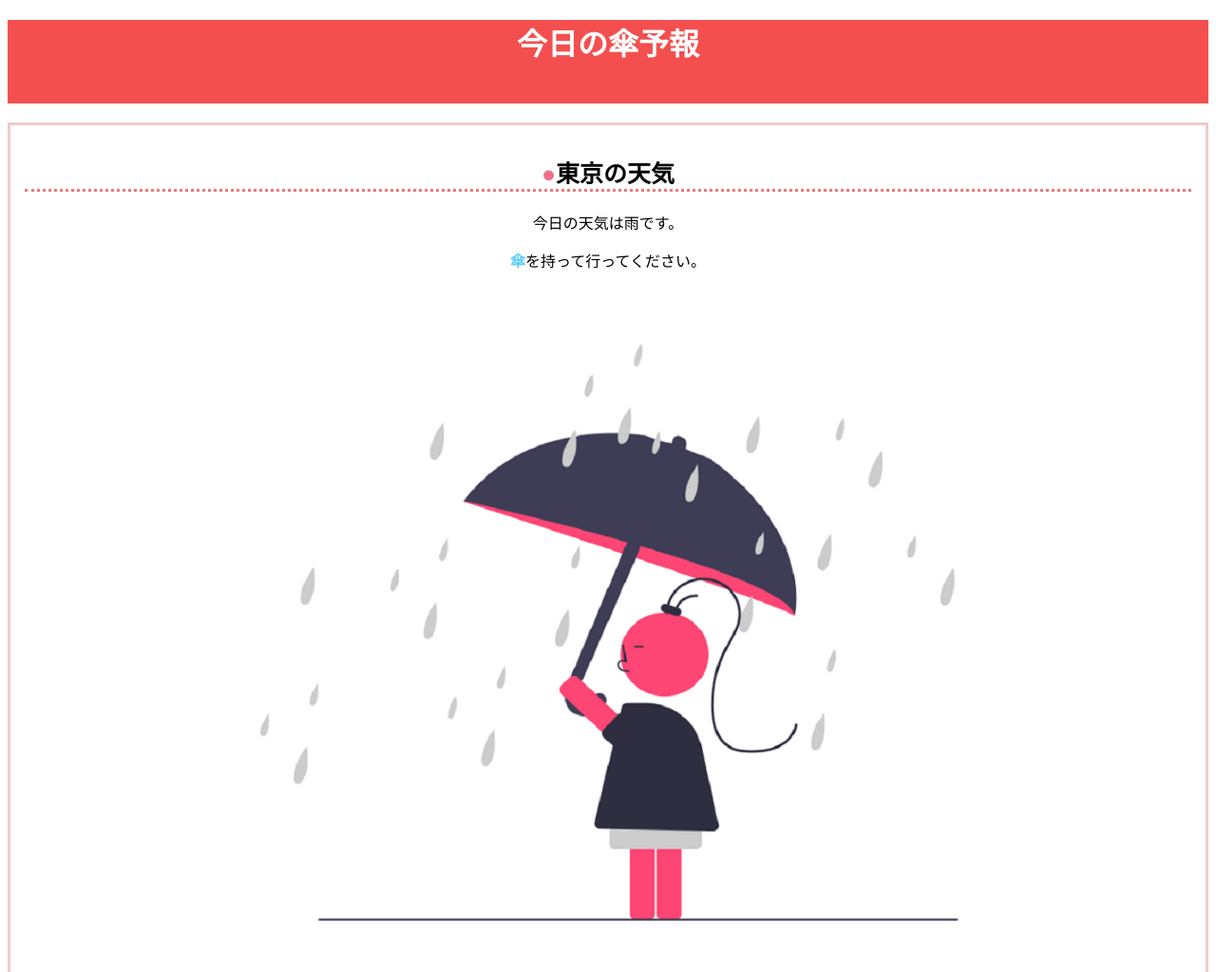
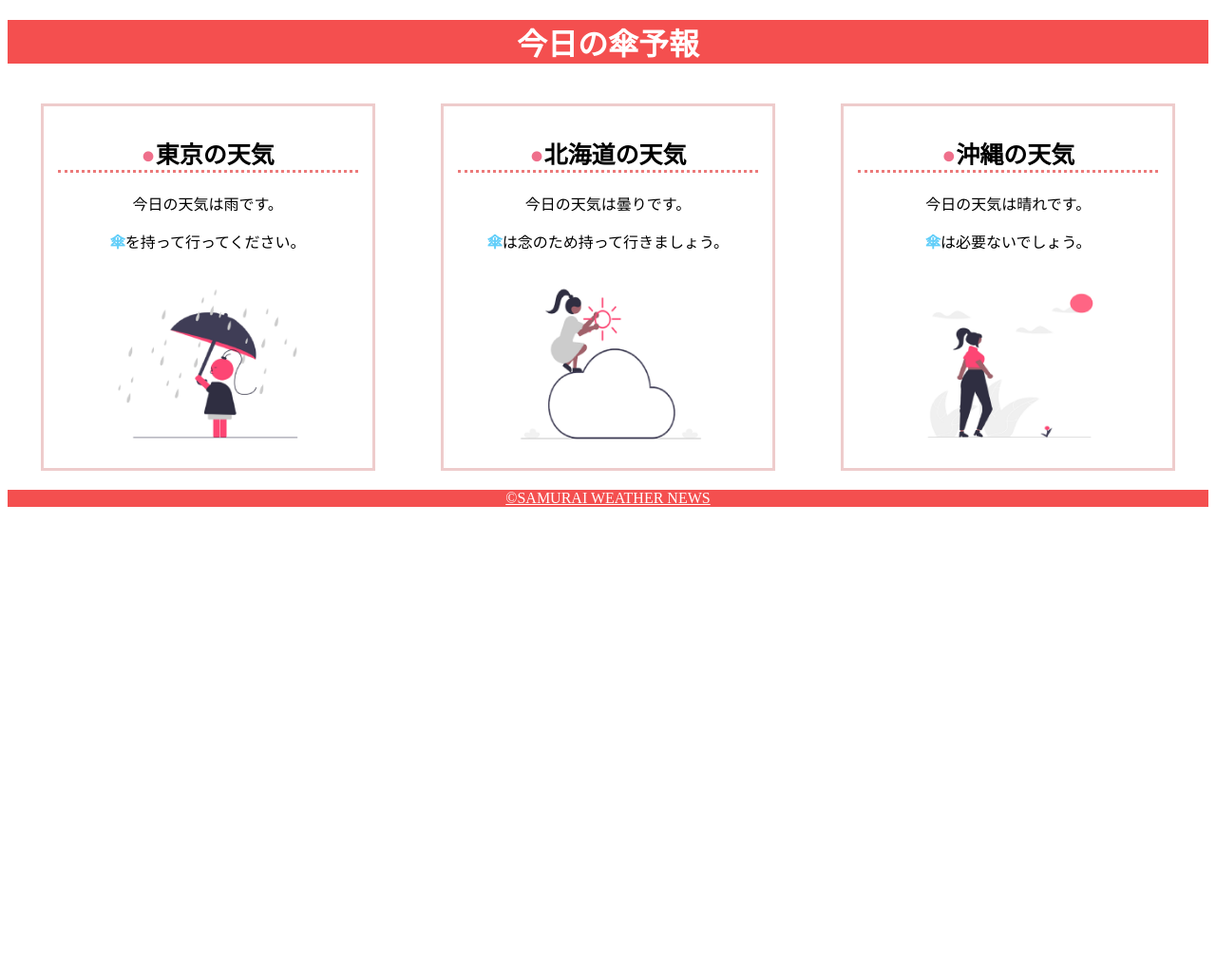
Before and after one commit to hrk0310/html-css-basic-kadai, a plain HTML site: page kadai_022/kadai_022.html in a window 1280 px wide. Shown: the top 1024 px of the page at 95% size. After the commit the page ends 800 px from the top, so only its background shows below. Drawn offline with Linux system fonts and the light colour scheme.

Commit message:
Add files via upload

```diff
--- a/kadai_022/style.css
+++ b/kadai_022/style.css
@@ -1,6 +1,6 @@
 
 header{
-  padding-bottom: 20px;
+  margin-bottom: 20px;
   background-color:  rgb(244, 79, 79);
   text-align: center;
 }
@@ -11,29 +11,13 @@ main{
   margin: 10px,10px,10px,10px;
   }
 
-.parent{
-  display:flex;
-    justify-content:center;
 
-  }
+
 .content p:nth-child(3)::first-letter {
     color:rgb(97, 206, 249);
     font-weight: bold;
 }
 
-.content{
-  border: 3px solid rgb(238, 204, 204);
-  flex-basis:25%;
-  padding-left: 15px;
-  padding-right: 15px;
-  padding-top: 10px;
-  padding-bottom: 10px;
-  margin-top: 20px;
-  margin-bottom: 20px;
-  margin-left: 0px;
-  margin-right: 0px;
-  text-align: center;
-}
 
 h2{
   font-size: 25px;
@@ -43,30 +27,56 @@ h2::before {
   content: "●";
   color: rgb(239, 111, 139);
 }
-img{
-  margin-top: 10px;
-  margin-bottom: 10px;
-  margin-left: 0px;
-  margin-right: 0px;
-  width: 70%;
-}
+
 .footer{
   background-color: rgb(244, 79, 79);
   text-align: center;
 }
-a{
+a:link{
   color: rgb(255, 255, 255);
 }
-a:visited{color: (193, 234, 251);
+a:visited{color:rgb(193, 234, 251);
 }
 a:hover{
   color: rgb(245, 178, 168);
 }
-@media screen and (max-width: 768px) {
+
+/*---------------------------------------- */
+/* PC */
+/*---------------------------------------- */
+@media screen and (min-width: 769px){
+  #parent{
+    display:flex;
+    justify-content: space-around;
+    }
+  .content{
+      border: 3px solid rgb(238, 204, 204);
+      flex-basis:25%;
+      padding: 10px 15px;
+      margin: 20px 0 ;
+
+      text-align: center;
+    }
+    img{
+      margin-top: 10px;
+      margin-bottom: 10px;
+      margin-left: 0px;
+      margin-right: 0px;
+      width: 70%;
+    }
+
+}
+
+/*---------------------------------------- */
+/* スマートフォン */
+/*---------------------------------------- */
+@media screen and (max-width: 768px){
   div {
-      display: block;}
-  h2{font-size: 30px;
-  }
-  .content p{font-size: 25px;}
-
-  }
+    display: block;}
+h2{font-size: 30px;
+}
+.content p{font-size: 25px;}
+main{
+  padding: 10px;
+}
+}
```
